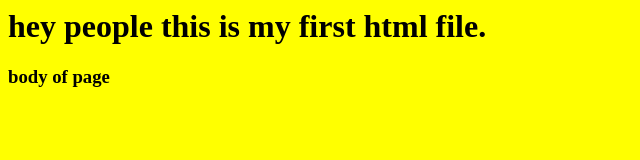
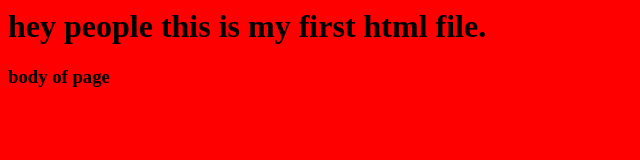
Before and after one commit to siddharth0595/git-new-repo1, a plain HTML site: page first.html in a window 1280 px wide. Shown: the whole page, without its empty margins (0-640 px from the left). Drawn offline with Linux system fonts and the light colour scheme.

Commit message:
v2 of first.html

```diff
--- a/first.html
+++ b/first.html
@@ -1,4 +1,4 @@
-<body bgcolor="yellow" />
+<body bgcolor="red" />
     <h1> hey people this is my first html file. </h1>
     <h2>  <title> hello </title></h2>
     <body>
```
